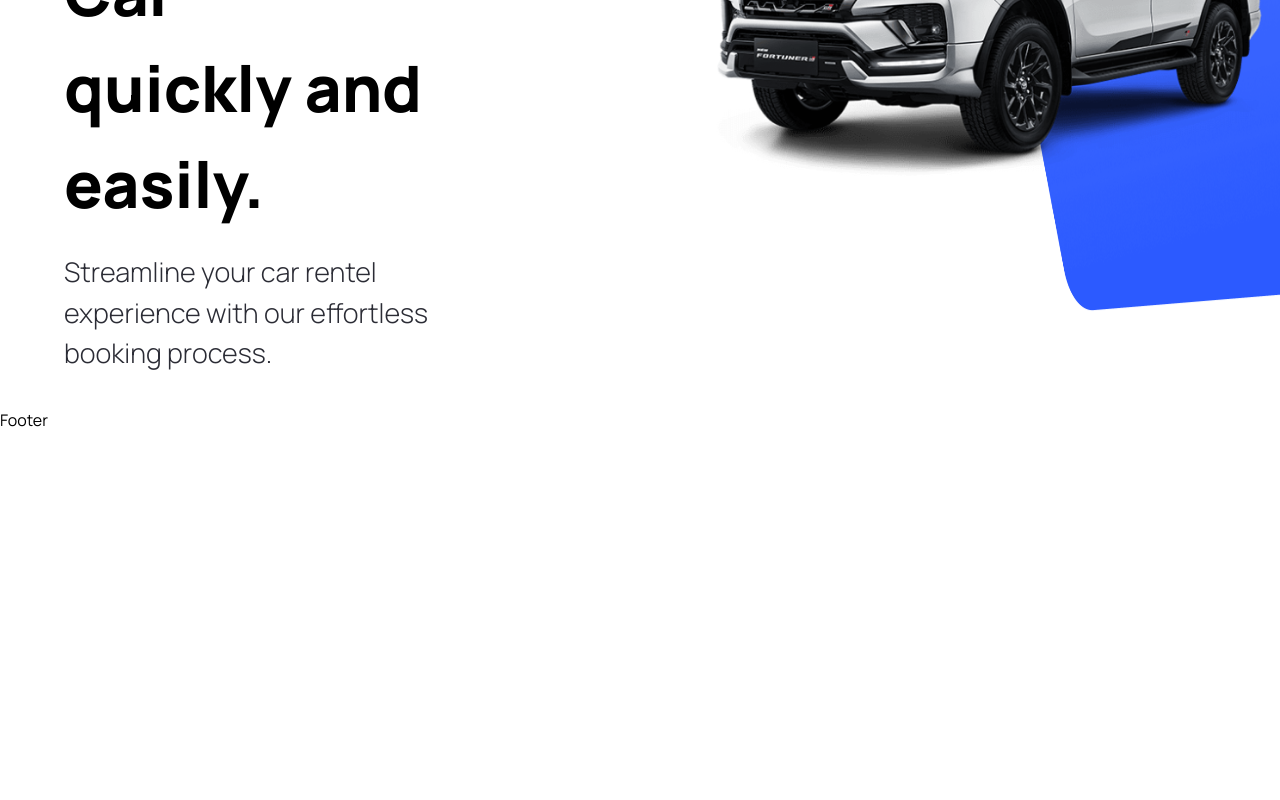
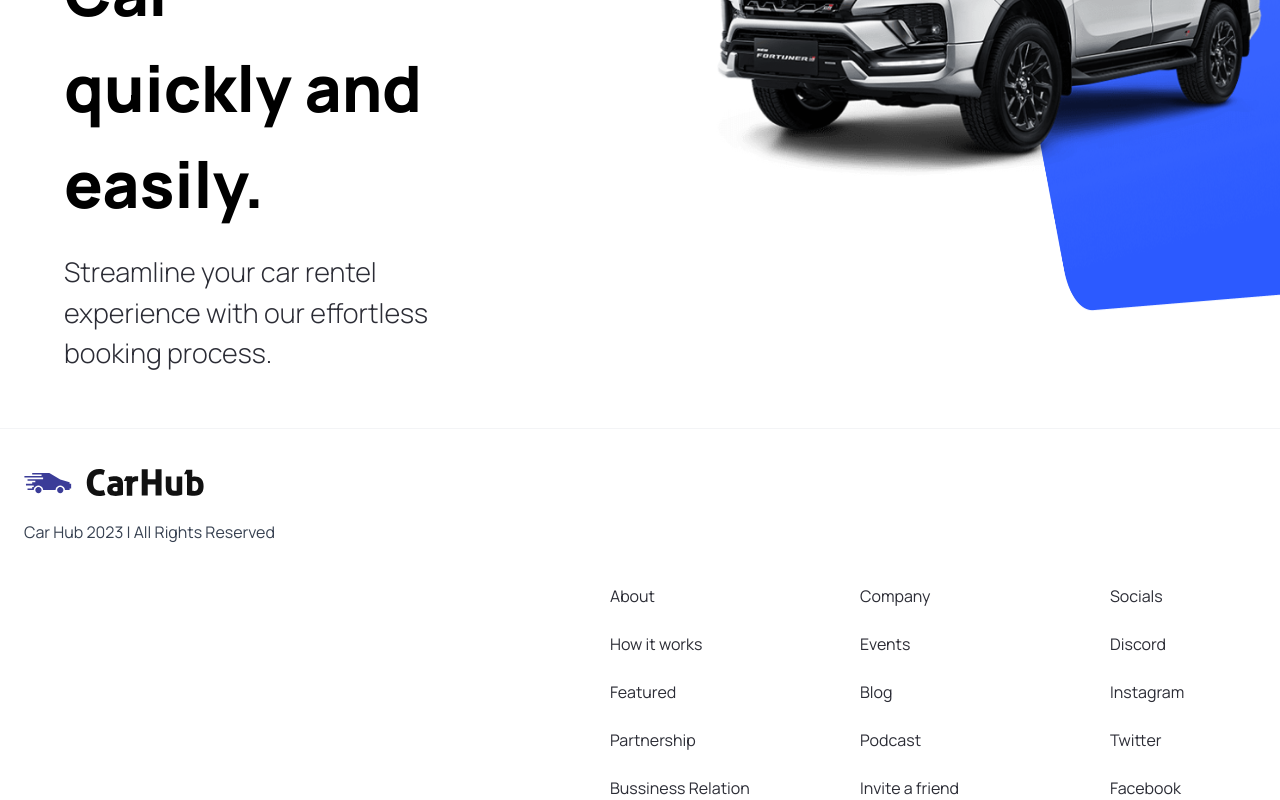
Before and after one commit to TahaGargourii/nextcarapp, a Next.js app: page / in a window 1280 px wide. Shown: the part 392-1192 px from the top of the page. Before the commit the page ends 824 px from the top, so only its background shows below. Built offline with nearby package versions, Linux system fonts and the light colour scheme.

Commit message:
footer header update

```diff
--- a/app/layout.tsx
+++ b/app/layout.tsx
@@ -18,7 +18,6 @@
     <html lang="en">
       <body>
       <Navbar/>
-
         {children}
         <Footer/>
 
--- a/components/Footer.tsx
+++ b/components/Footer.tsx
@@ -1,8 +1,37 @@
 import React from 'react'
+import Image from 'next/image'
+import Link from 'next/link'
+import { footerLinks, manufacturers } from '@/constants'
 
-const Footer = () => {
+
+
+const  Footer = () => {
   return (
-    <div>Footer</div>
+    <footer className='flex flex-col text-black-100  mt-5 border-t border-gray-100'>
+    <div className='flex max-md: flex-col flex-wrap justify-between gap-5 s:px-16 px-6  py-10 '>
+    <div className='flex flex-col justify-start items-start gap-6'>
+    <Image src='/logo.svg' alt='logo' width= {180} height={18} className='object-contain'
+/>
+<p className='text-base text-gray-700'> Car Hub 2023 | All Rights Reserved</p>
+    </div>
+    </div>
+
+    <div className='footer__links'>
+
+      {footerLinks.map((link)=> (
+        <div key={link.links} className='footer__link'>
+        <h3> {link.title}</h3>
+        {link.links.map((item)=>
+        <Link key={item.title} href={item.url} className='gray-500'>
+        {item.title}
+        </Link>
+        )}
+        </div>
+      ) )}
+
+    </div>
+
+    </footer>
   )
 }
 
--- /dev/null
+++ b/constants/index.ts
@@ -0,0 +1,101 @@
+export const manufacturers = [
+    "Acura",
+    "Alfa Romeo",
+    "Aston Martin",
+    "Audi",
+    "Bentley",
+    "BMW",
+    "Buick",
+    "Cadillac",
+    "Chevrolet",
+    "Chrysler",
+    "Citroen",
+    "Dodge",
+    "Ferrari",
+    "Fiat",
+    "Ford",
+    "GMC",
+    "Honda",
+    "Hyundai",
+    "Infiniti",
+    "Jaguar",
+    "Jeep",
+    "Kia",
+    "Lamborghini",
+    "Land Rover",
+    "Lexus",
+    "Lincoln",
+    "Maserati",
+    "Mazda",
+    "McLaren",
+    "Mercedes-Benz",
+    "MINI",
+    "Mitsubishi",
+    "Nissan",
+    "Porsche",
+    "Ram",
+    "Rolls-Royce",
+    "Subaru",
+    "Tesla",
+    "Toyota",
+    "Volkswagen",
+    "Volvo",
+  ];
+
+  export const yearsOfProduction = [
+    { title: "Year", value: "" },
+    { title: "2015", value: "2015" },
+    { title: "2016", value: "2016" },
+    { title: "2017", value: "2017" },
+    { title: "2018", value: "2018" },
+    { title: "2019", value: "2019" },
+    { title: "2020", value: "2020" },
+    { title: "2021", value: "2021" },
+    { title: "2022", value: "2022" },
+    { title: "2023", value: "2023" },
+  ];
+
+  export const fuels = [
+    {
+      title: "Fuel",
+      value: "",
+    },
+    {
+      title: "Gas",
+      value: "Gas",
+    },
+    {
+      title: "Electricity",
+      value: "Electricity",
+    },
+  ];
+
+  export const footerLinks = [
+    {
+      title: "About",
+      links: [
+        { title: "How it works", url: "/" },
+        { title: "Featured", url: "/" },
+        { title: "Partnership", url: "/" },
+        { title: "Bussiness Relation", url: "/" },
+      ],
+    },
+    {
+      title: "Company",
+      links: [
+        { title: "Events", url: "/" },
+        { title: "Blog", url: "/" },
+        { title: "Podcast", url: "/" },
+        { title: "Invite a friend", url: "/" },
+      ],
+    },
+    {
+      title: "Socials",
+      links: [
+        { title: "Discord", url: "/" },
+        { title: "Instagram", url: "/" },
+        { title: "Twitter", url: "/" },
+        { title: "Facebook", url: "/" },
+      ],
+    },
+  ];
```
